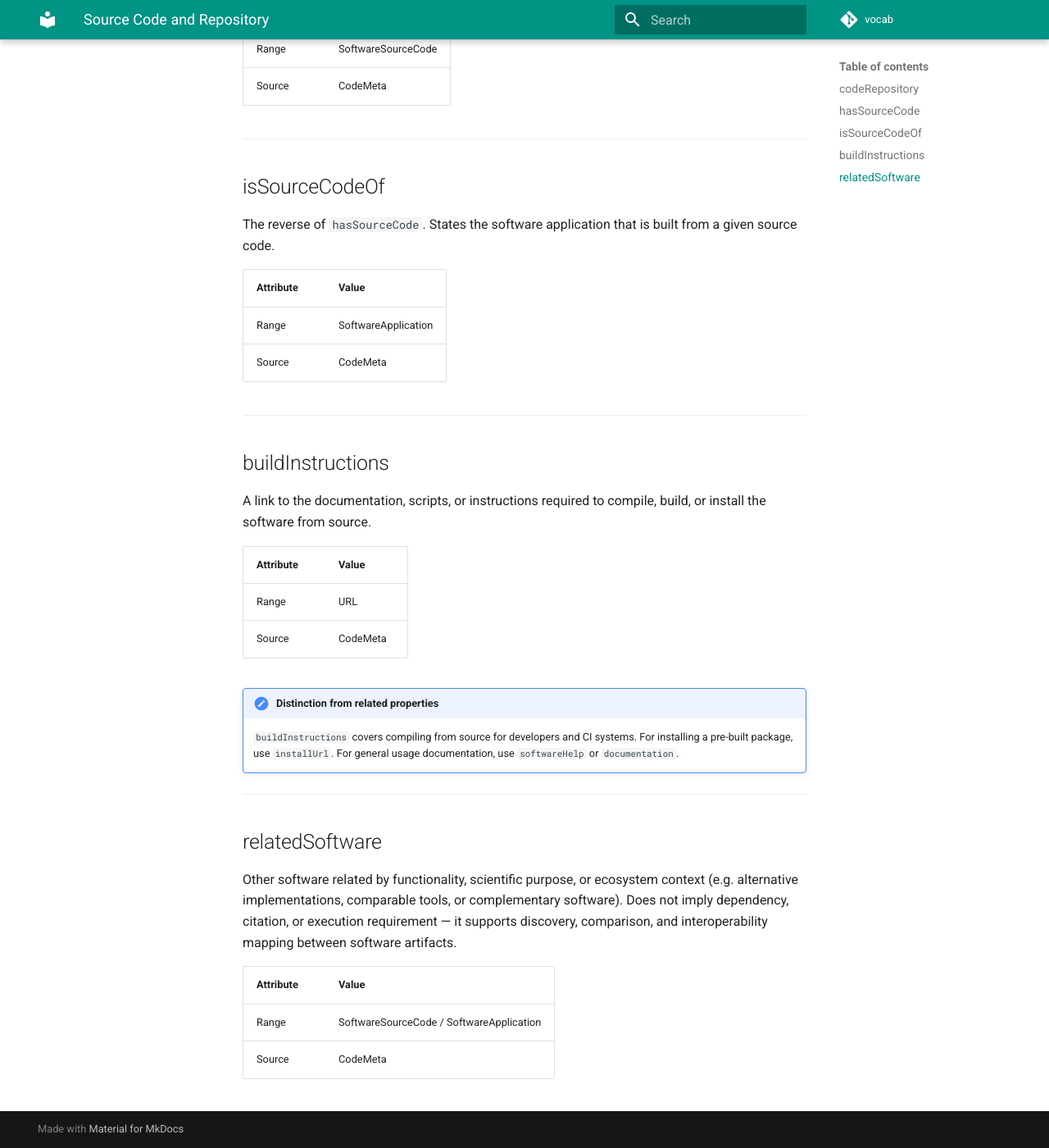
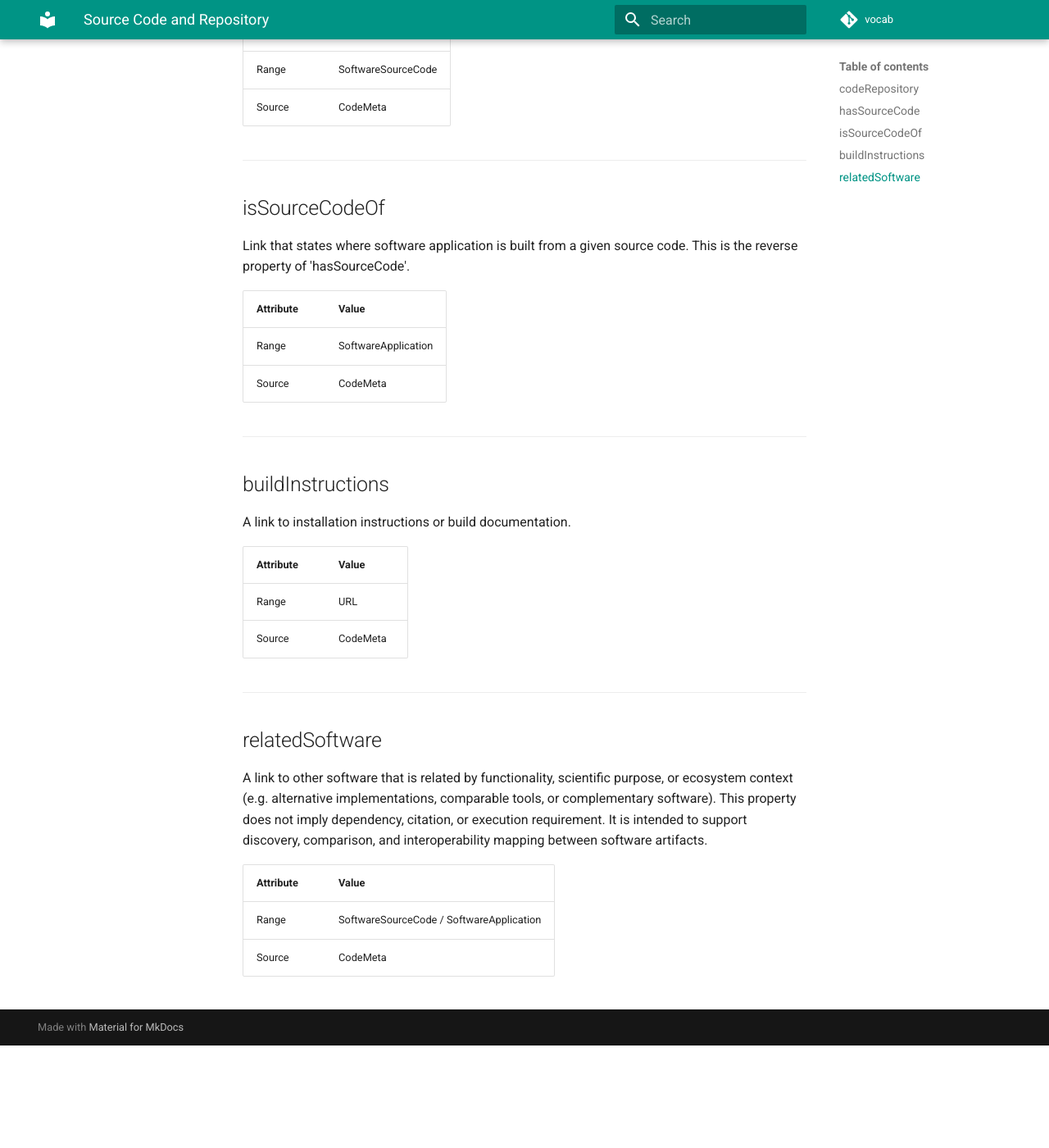
Before and after one commit to ConnOSS-Project/vocab, an MkDocs documentation site: the page built from docs/Types/Categories/source-code.md, in a window 1280 px wide and 1400 px high, scrolled down 809 px. Shown: the whole window at 82% size. Built offline with MkDocs 1.6.1 and Material for MkDocs 9.7.7, drawn with Linux system fonts in a browser that asks for light colours; comment, search, counter and statistics services are not loaded; after the commit the page ends 2084 px from its top, so only the background shows below that; some of the changed text lies outside the part shown.

Commit message:
Revise source code documentation and properties
Updated descriptions and formatting for source code properties.

```diff
--- a/docs/Types/Categories/source-code.md
+++ b/docs/Types/Categories/source-code.md
@@ -6,7 +6,7 @@
 
 ## codeRepository
 
-A link to the version control system where the software is developed and maintained (e.g. GitHub, GitLab, SVN).
+Link to the repository where the un-compiled, human readable code and related code is located (SVN, GitHub, CodePlex, institutional GitLab instance, etc.).
 
 | Attribute | Value |
 |---|---|
@@ -17,7 +17,7 @@
 
 ## hasSourceCode
 
-A link stating where the source code for the software is located. For example, a software registry entry may indicate that an application `hasSourceCode` in a given repository.
+Link that states where the software code is for a given software. For example a software registry may indicate that one of its software entries hasSourceCode in a GitHub repository. “This software has this source code.”
 
 | Attribute | Value |
 |---|---|
@@ -28,7 +28,7 @@
 
 ## isSourceCodeOf
 
-The reverse of `hasSourceCode`. States the software application that is built from a given source code.
+Link that states where software application is built from a given source code. This is the reverse property of 'hasSourceCode'.
 
 | Attribute | Value |
 |---|---|
@@ -39,21 +39,19 @@
 
 ## buildInstructions
 
-A link to the documentation, scripts, or instructions required to compile, build, or install the software from source.
+A link to installation instructions or build documentation.
 
 | Attribute | Value |
 |---|---|
 | Range | URL |
 | Source | CodeMeta |
 
-!!! note "Distinction from related properties"
-    `buildInstructions` covers compiling from source for developers and CI systems. For installing a pre-built package, use `installUrl`. For general usage documentation, use `softwareHelp` or `documentation`.
-
 ---
 
 ## relatedSoftware
 
-Other software related by functionality, scientific purpose, or ecosystem context (e.g. alternative implementations, comparable tools, or complementary software). Does not imply dependency, citation, or execution requirement — it supports discovery, comparison, and interoperability mapping between software artifacts.
+A link to other software that is related by functionality, scientific purpose, or ecosystem context (e.g. alternative implementations, comparable tools, or complementary software).
+This property does not imply dependency, citation, or execution requirement. It is intended to support discovery, comparison, and interoperability mapping between software artifacts.
 
 | Attribute | Value |
 |---|---|
```
